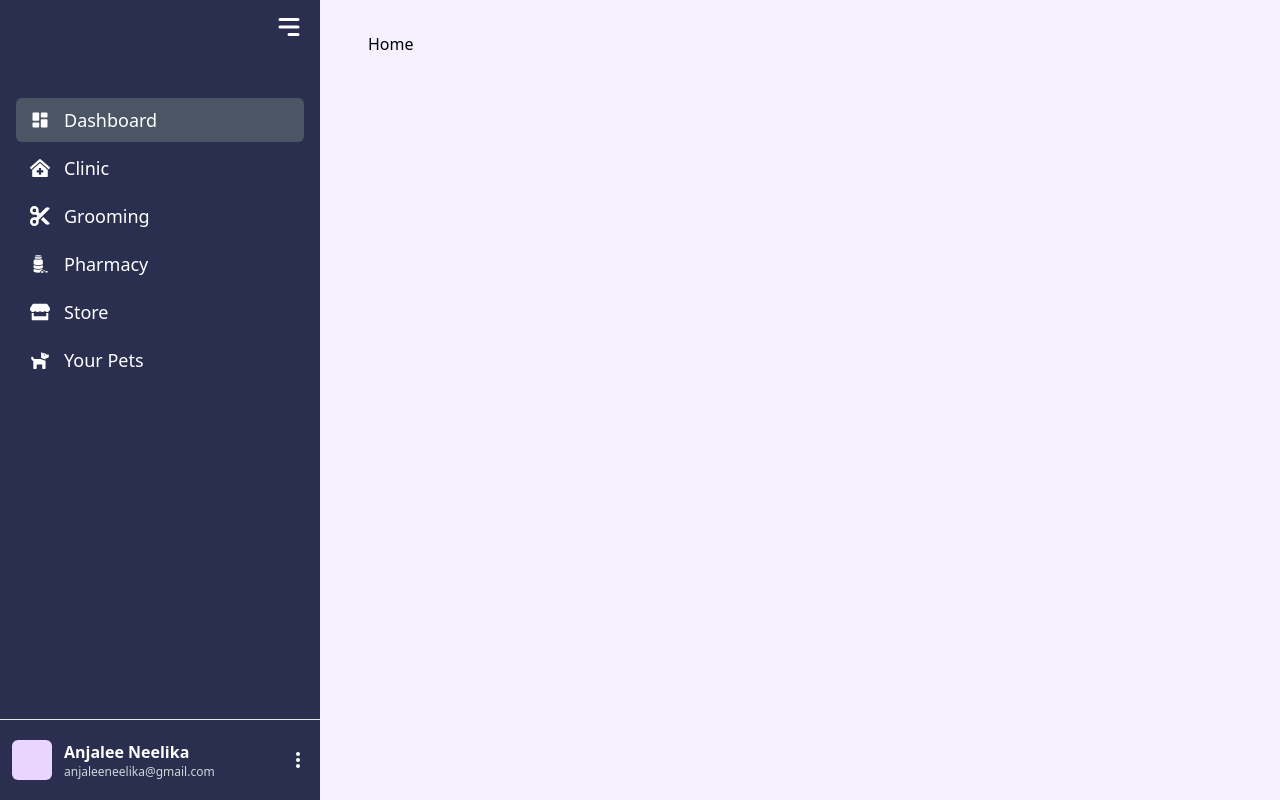
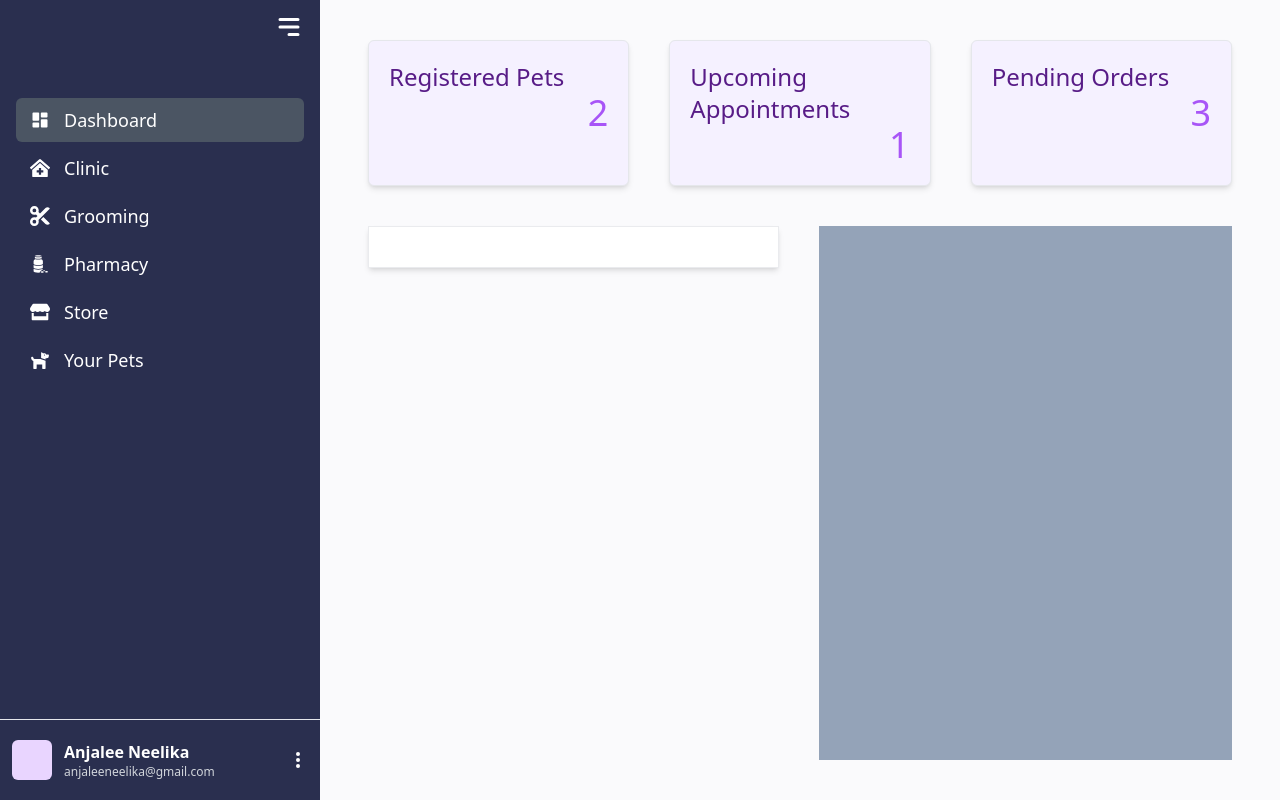
Before and after one commit to AnjaleeNeelika/Pet_Care_App, a React (Vite) app in the folder frontend/: page /pet-owner/home in a window 1280 px wide. Built offline with nearby package versions, Linux system fonts and the light colour scheme.

Commit message:
Pet owner dashboard design

```diff
--- a/frontend/src/components/Layout.jsx
+++ b/frontend/src/components/Layout.jsx
@@ -3,7 +3,7 @@ import { Outlet } from 'react-router-dom'
 
 const Layout = () => {
     return (
-        <main className='bg-[#f5f1ff]'>
+        <main className='bg-[#FAFAFC]'>
             <Outlet />
         </main>
     )
--- a/frontend/src/pages/Home.jsx
+++ b/frontend/src/pages/Home.jsx
@@ -2,7 +2,30 @@ import React from 'react'
 
 const Home = () => {
     return (
-        <section className='w-full'>Home</section>
+        <section className='w-full h-full flex flex-col gap-10'>
+            <div className='flex justify-center items-center gap-10 h-fit'>
+                <div className='w-full h-full bg-[#f5f1ff] p-5 border border-gray-200 rounded-md shadow-md'>
+                    <div className='text-2xl text-purple-900'>Registered Pets</div>
+                    <div className='flex justify-end text-4xl text-purple-500'>2</div>
+                </div>
+                <div className='w-full h-full bg-[#f5f1ff] p-5 border border-gray-200 rounded-md shadow-md'>
+                    <div className='text-2xl text-purple-900'>Upcoming Appointments</div>
+                    <div className='flex justify-end text-4xl text-purple-500'>1</div>
+                </div>
+                <div className='w-full h-full bg-[#f5f1ff] p-5 border border-gray-200 rounded-md shadow-md'>
+                    <div className='text-2xl text-purple-900'>Pending Orders</div>
+                    <div className='flex justify-end text-4xl text-purple-500'>3</div>
+                </div>
+            </div>
+
+            <div className='w-full flex gap-10 h-full'>
+                <div className='w-1/2 h-full'>
+                    <div className='bg-white p-5 shadow-md border border-[#EAEBEE]'></div>
+                </div>
+
+                <div className='w-1/2 bg-slate-400 p-5 h-full'></div>
+            </div>
+        </section>
     )
 }
 
--- a/frontend/src/pages/OwnerDashboard.jsx
+++ b/frontend/src/pages/OwnerDashboard.jsx
@@ -8,7 +8,7 @@ const OwnerDashboard = () => {
             <div className='z-30 sticky left-0 top-0 h-full'>
                 <PetOwnerSidebar />
             </div>
-            <div className='w-full px-12 py-8'>
+            <div className='w-full px-12 py-10 h-full'>
                 <Outlet />
             </div>
         </div>
--- a/frontend/src/pages/ShowPets.jsx
+++ b/frontend/src/pages/ShowPets.jsx
@@ -8,12 +8,12 @@ import { IoAdd } from 'react-icons/io5'
 
 const ShowPets = () => {
     return (
-        <div className='flex flex-auto gap-5'>
+        <section className='flex flex-auto gap-5'>
             <div className='flex flex-col gap-5 w-1/2 min-w-[300px]'>
                 <div className='flex flex-col gap-5 w-full'>
                     <h1 className='text-[#2a2f4f]'>Your Pets</h1>
                     <div className='flex flex-auto gap-5 flex-wrap'>
-                        <div className='bg-white px-7 py-5 rounded-md shadow-md flex gap-3 items-center max-w-[300px] w-full h-64'>
+                        <div className='bg-[#D7D5FC] px-7 py-5 rounded-md shadow-md flex gap-3 items-center max-w-[300px] w-full h-64'>
                             <img src={Cat1} alt="" className='max-w-32' />
                             <div className='flex flex-col gap-3'>
                                 <h2>Mew</h2>
@@ -26,7 +26,7 @@ const ShowPets = () => {
                                 </div>
                             </div>
                         </div>
-                        <div className='bg-white px-7 py-5 rounded-md shadow-md flex gap-3 items-center max-w-[300px] w-full'>
+                        <div className='bg-[#D7D5FC] px-7 py-5 rounded-md shadow-md flex gap-3 items-center max-w-[300px] w-full'>
                             <img src={Dog1} alt="" className='max-w-32' />
                             <div className='flex flex-col gap-3'>
                                 <h2>Shadow</h2>
@@ -51,7 +51,7 @@ const ShowPets = () => {
                     </button>
                 </div>
             </div>
-        </div>
+        </section>
     )
 }
 
```
